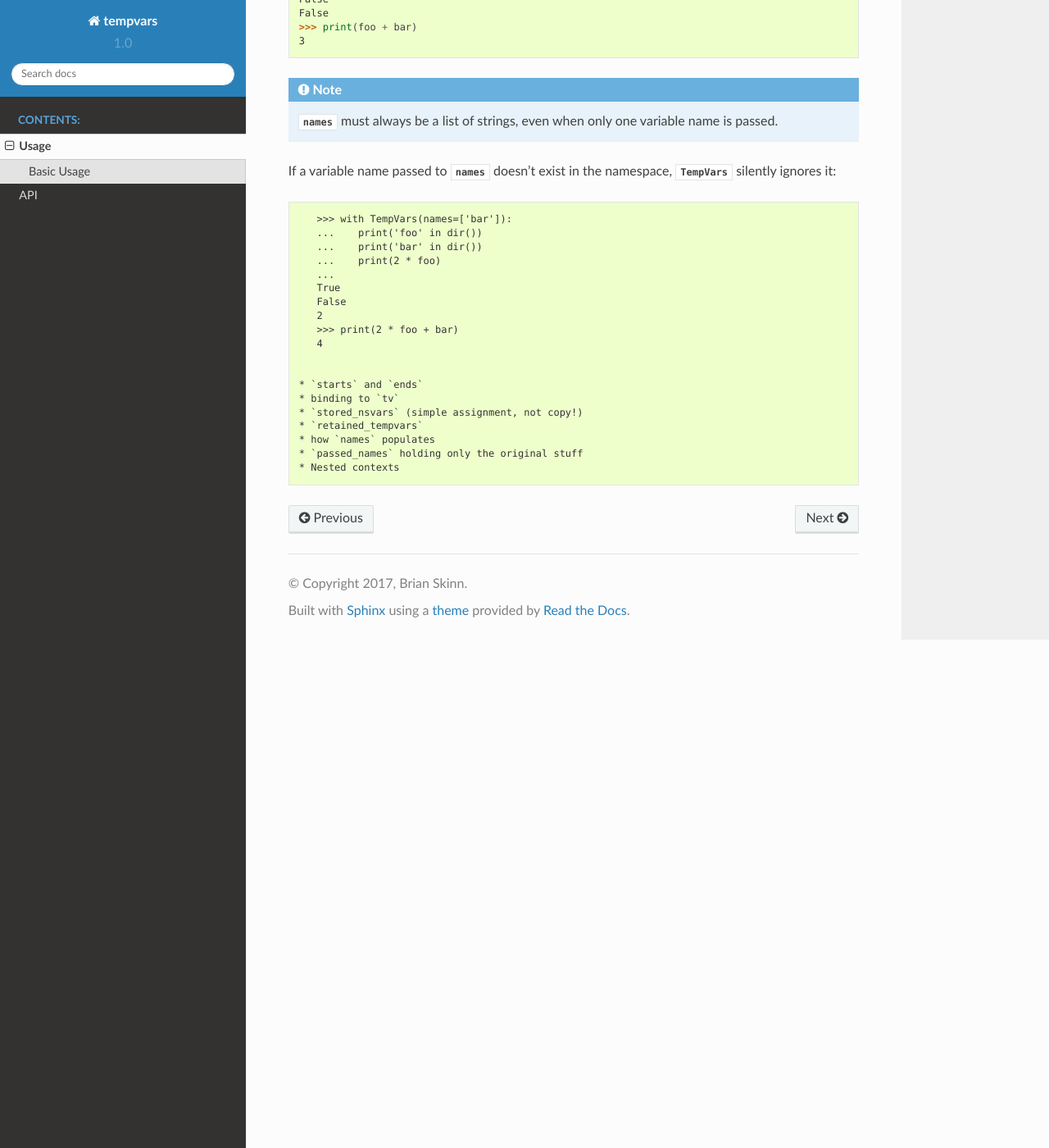
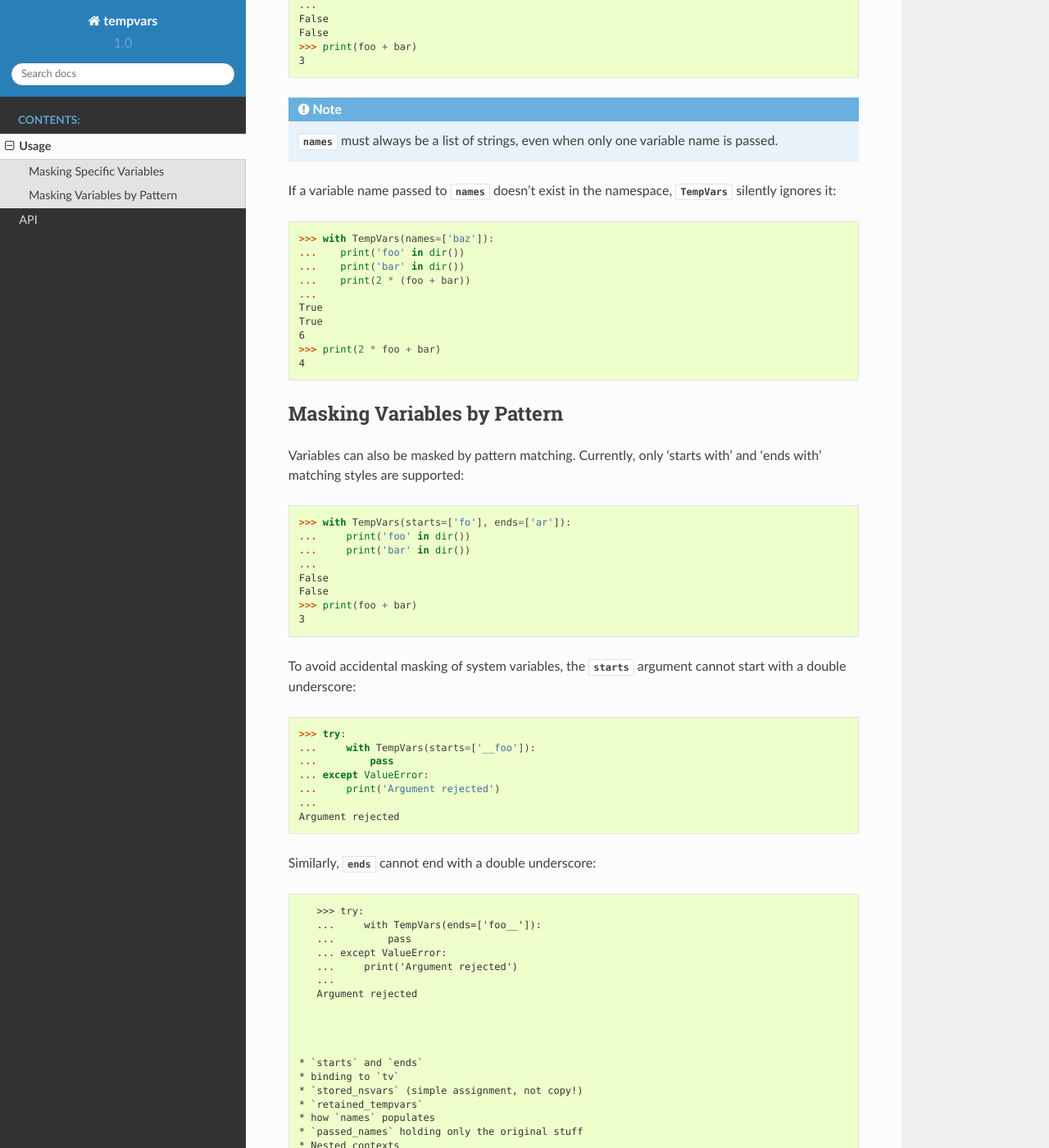
Before and after one commit to bskinn/tempvars, a Sphinx documentation site: the page built from doc/source/usage.rst, in a window 1280 px wide and 1400 px high, scrolled down 628 px. Shown: the whole window at 82% size. Built offline with Sphinx 7.4.7 and the Read the Docs theme 2.0.0, drawn with Linux system fonts in a browser that asks for light colours; some of the changed text lies outside the part shown.

Commit message:
DOC: Polish basic section, add some starts/ends
 * Change 'basic usage' header to 'masking specific vars'
 * Fix demo of not-in-ns var behavior to a var not actually in the
   namespace
 * Add 1 'good' and 2 'bad' examples of by-pattern matching

```diff
--- a/doc/source/usage.rst
+++ b/doc/source/usage.rst
@@ -24,8 +24,8 @@ been defined as:
 
 .. _usage_basic:
 
-Basic Usage
------------
+Masking Specific Variables
+--------------------------
 
 The most basic usage is to supply individual variable names in the
 |arg_names| argument:
@@ -51,16 +51,60 @@ If a variable name passed to |arg_names| doesn't exist in the namespace,
 
 .. doctest::
 
-    >>> with TempVars(names=['bar']):
+    >>> with TempVars(names=['baz']):
     ...    print('foo' in dir())
     ...    print('bar' in dir())
-    ...    print(2 * foo)
+    ...    print(2 * (foo + bar))
     ...
     True
-    False
-    2
+    True
+    6
     >>> print(2 * foo + bar)
     4
+
+Masking Variables by Pattern
+----------------------------
+
+Variables can also be masked by pattern matching. Currently,
+only 'starts with' and 'ends with' matching styles are supported:
+
+.. doctest::
+
+    >>> with TempVars(starts=['fo'], ends=['ar']):
+    ...     print('foo' in dir())
+    ...     print('bar' in dir())
+    ...
+    False
+    False
+    >>> print(foo + bar)
+    3
+
+To avoid accidental masking of system variables, the |arg_starts|
+argument cannot start with a double underscore:
+
+.. doctest::
+
+    >>> try:
+    ...     with TempVars(starts=['__foo']):
+    ...         pass
+    ... except ValueError:
+    ...     print('Argument rejected')
+    ...
+    Argument rejected
+
+Similarly, |arg_ends| cannot end with a double underscore:
+
+.. doctest::
+
+    >>> try:
+    ...     with TempVars(ends=['foo__']):
+    ...         pass
+    ... except ValueError:
+    ...     print('Argument rejected')
+    ...
+    Argument rejected
+
+
 
 
  * `starts` and `ends`
```
